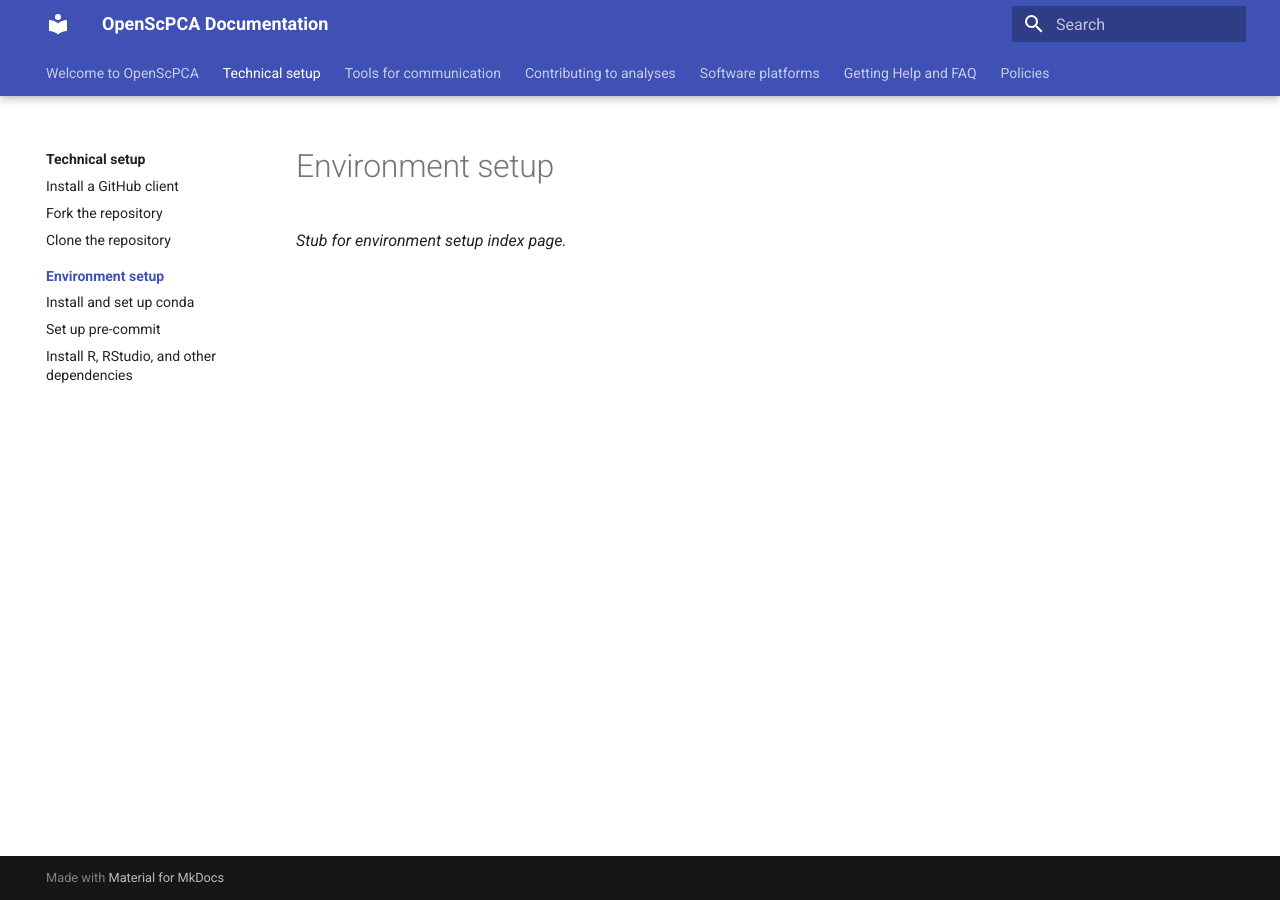
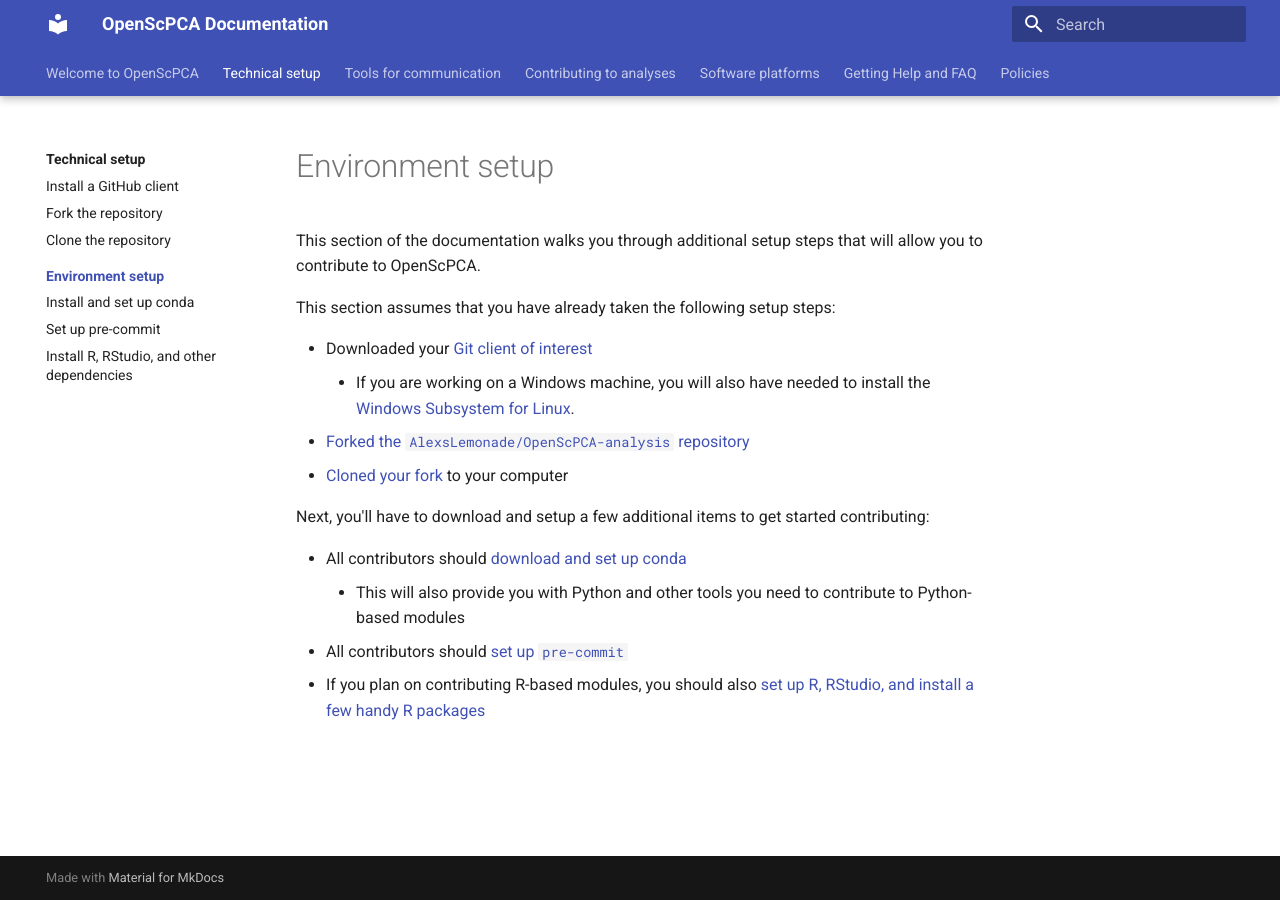
Before and after one commit to AlexsLemonade/OpenScPCA-analysis, an MkDocs documentation site: the page built from docs/technical-setup/environment-setup/index.md, in a window 1280 px wide. Built offline with MkDocs 1.6.1 and Material for MkDocs 9.7.7, drawn with Linux system fonts in a browser that asks for light colours.

Commit message:
add environment index file

```diff
--- a/docs/technical-setup/environment-setup/index.md
+++ b/docs/technical-setup/environment-setup/index.md
@@ -1,3 +1,18 @@
 # Environment setup
 
-_Stub for environment setup index page._
+This section of the documentation walks you through additional setup steps that will allow you to contribute to OpenScPCA.
+
+This section assumes that you have already taken the following setup steps:
+
+- Downloaded your [Git client of interest](../install-a-github-client.md)
+    - If you are working on a Windows machine, you will also have needed to install the [Windows Subsystem for Linux](STUB_LINK wsl instructions).
+- [Forked the `AlexsLemonade/OpenScPCA-analysis` repository](../fork-the-repo.md)
+- [Cloned your fork](../clone-the-repo.md) to your computer
+
+
+Next, you'll have to download and setup a few additional items to get started contributing:
+
+- All contributors should [download and set up conda](./setup-conda.md)
+    - This will also provide you with Python and other tools you need to contribute to Python-based modules
+- All contributors should [set up `pre-commit`](./setup-precommit.md)
+- If you plan on contributing R-based modules, you should also [set up R, RStudio, and install a few handy R packages](./install-r-rstudio.md)
```
